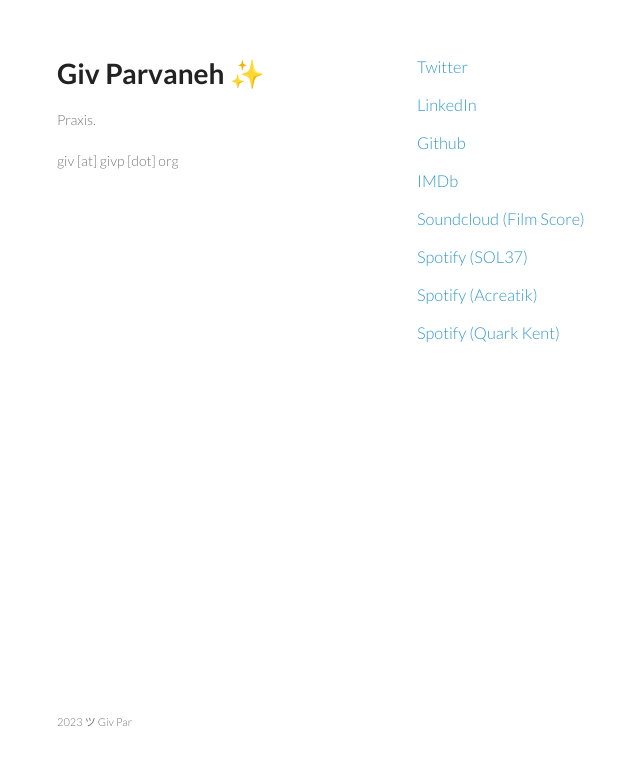
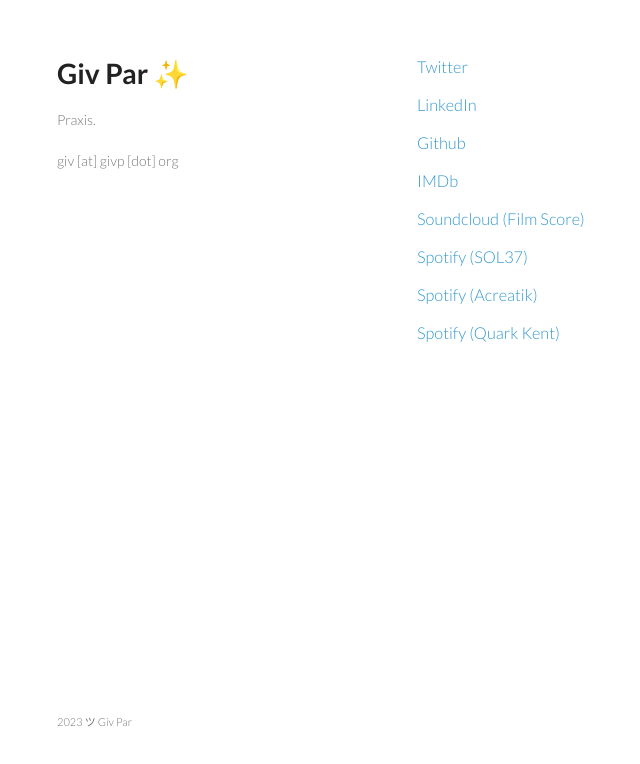
Before and after one commit to givp/givp.github.io, a plain HTML site: page index.html in a window 1280 px wide. Shown: the whole page, without its empty margins (153-793 px from the left). Drawn offline with Linux system fonts and the light colour scheme.

Commit message:
Update index.html

```diff
--- a/index.html
+++ b/index.html
@@ -15,7 +15,7 @@
   <body>
     <div class="wrapper">
       <header>
-        <h1>Giv Parvaneh ✨</h1>
+        <h1>Giv Par ✨</h1>
         <p>Praxis.</p>
         <p>giv [at] givp [dot] org</p>
 
```
